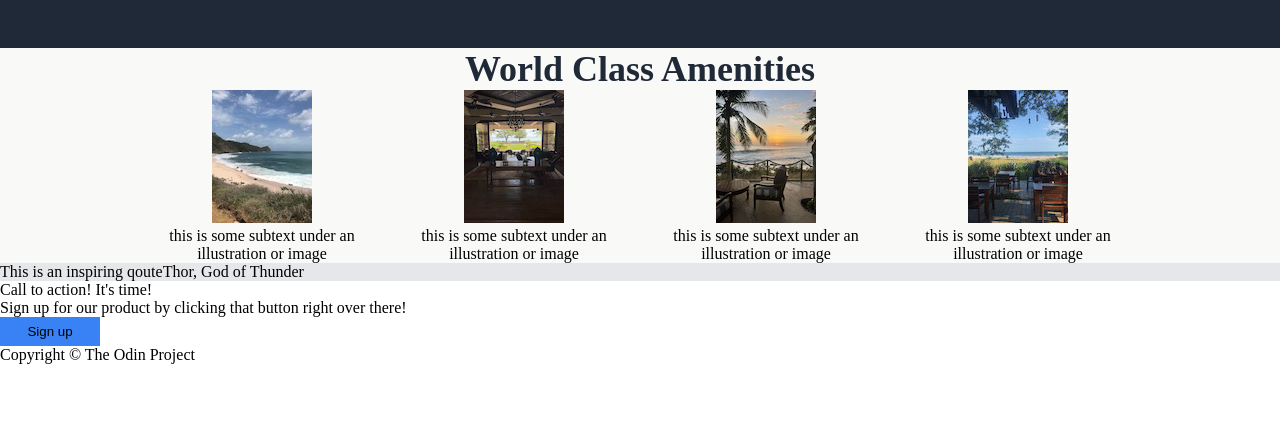
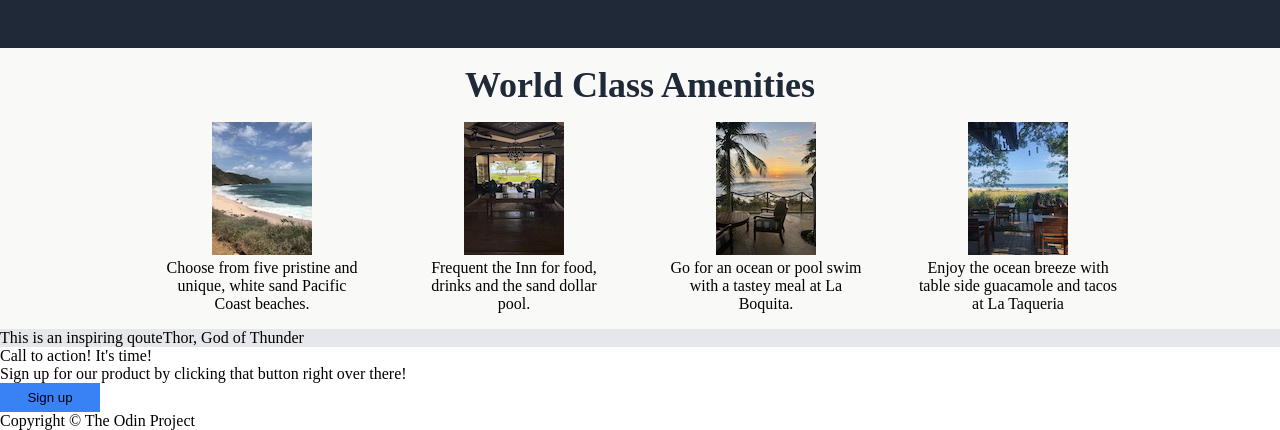
Before and after one commit to GLittlejohn/landing-page, a plain HTML site: page index.html in a window 1280 px wide. Shown: the part 477-907 px from the top of the page. Before the commit the page ends 841 px from the top, so only its background shows below. Drawn offline with Linux system fonts and the light colour scheme.

Commit message:
Update text
Rancho Santana description text added. margin bottom added

```diff
--- a/index.html
+++ b/index.html
@@ -35,19 +35,19 @@
         <div class="cards">
         <div class="card">
             <img src="./imgs/beach.JPG" alt="beach">
-            <div class="text">this is some subtext under an illustration or image</div>
+            <div class="text">Choose from five pristine and unique, white sand Pacific Coast beaches.</div>
         </div>
         <div class="card">
             <img src="./imgs/clubhouse.jpeg" alt="main clubhouse">
-            <div class="text">this is some subtext under an illustration or image</div>
+            <div class="text">Frequent the Inn for food, drinks and the sand dollar pool.</div>
         </div>
         <div class="card">
             <img src="./imgs/pool.jpeg" alt="pool">
-            <div class="text">this is some subtext under an illustration or image</div>
+            <div class="text">Go for an ocean or pool swim with a tastey meal at La Boquita.</div>
         </div>
         <div class="card">
             <img src="./imgs/clubhouse2.jpg" alt="secondary clubhouse">
-            <div class="text">this is some subtext under an illustration or image</div>
+            <div class="text">Enjoy the ocean breeze with table side guacamole and tacos at La Taqueria</div>
         </div>
         </div>
     </div>
--- a/style.css
+++ b/style.css
@@ -89,12 +89,15 @@ button {
     font-size: 36px;
     font-weight: bolder;
     color: #1f2937;
+    margin-top: 16px;
+    margin-bottom: 16px;
 }
 
 .cards {
     display: flex;
     justify-content: center;
     gap: 52px;
+    margin-bottom: 16px;
 }
 
 .card {
```
